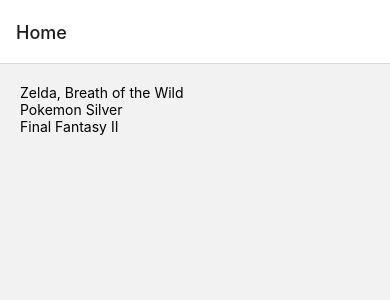
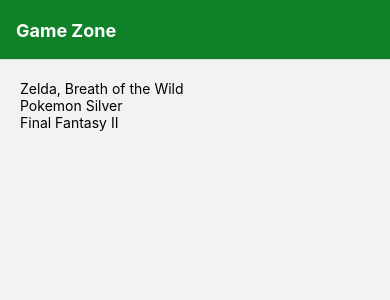
Before and after one commit to IanLukeFinley/gamezone, a React Native app: screen /Home in a window 390 px wide. Shown: the top 300 px of the page. Built offline with nearby package versions, Linux system fonts and the light colour scheme.

Commit message:
Lesson 23 - Header Options

```diff
--- a/App.js
+++ b/App.js
@@ -21,9 +21,32 @@
   if (fontsLoaded) {
     return (
       <NavigationContainer>
-        <stack.Navigator>
-          <stack.Screen name="Home" component={Home} />
-          <stack.Screen name="Review Details" component={ReviewDetails} />
+        <stack.Navigator
+          screenOptions = {{
+            headerStyle: {
+              backgroundColor: '#0F8128',
+              height: 60,
+            },
+            headerTintColor: '#fff',
+            headerTitleStyle: {
+              fontWeight: 'bold',
+            },
+          }}
+        >
+          <stack.Screen
+            name="Home"
+            component={Home}
+            options={{
+              title: 'Game Zone',
+            }}
+          />
+          <stack.Screen
+            name="Review Details"
+            component={ReviewDetails}
+            options={{
+              title: 'Review Details',
+            }}
+          />
         </stack.Navigator>
       </NavigationContainer>
 
--- a/styles/global.js
+++ b/styles/global.js
@@ -13,5 +13,8 @@
     paragraph: {
         marginVertical: 8,
         lineHeight: 20
+    },
+    header: {
+        backgroundColor: 'blue',
     }
 })
```
